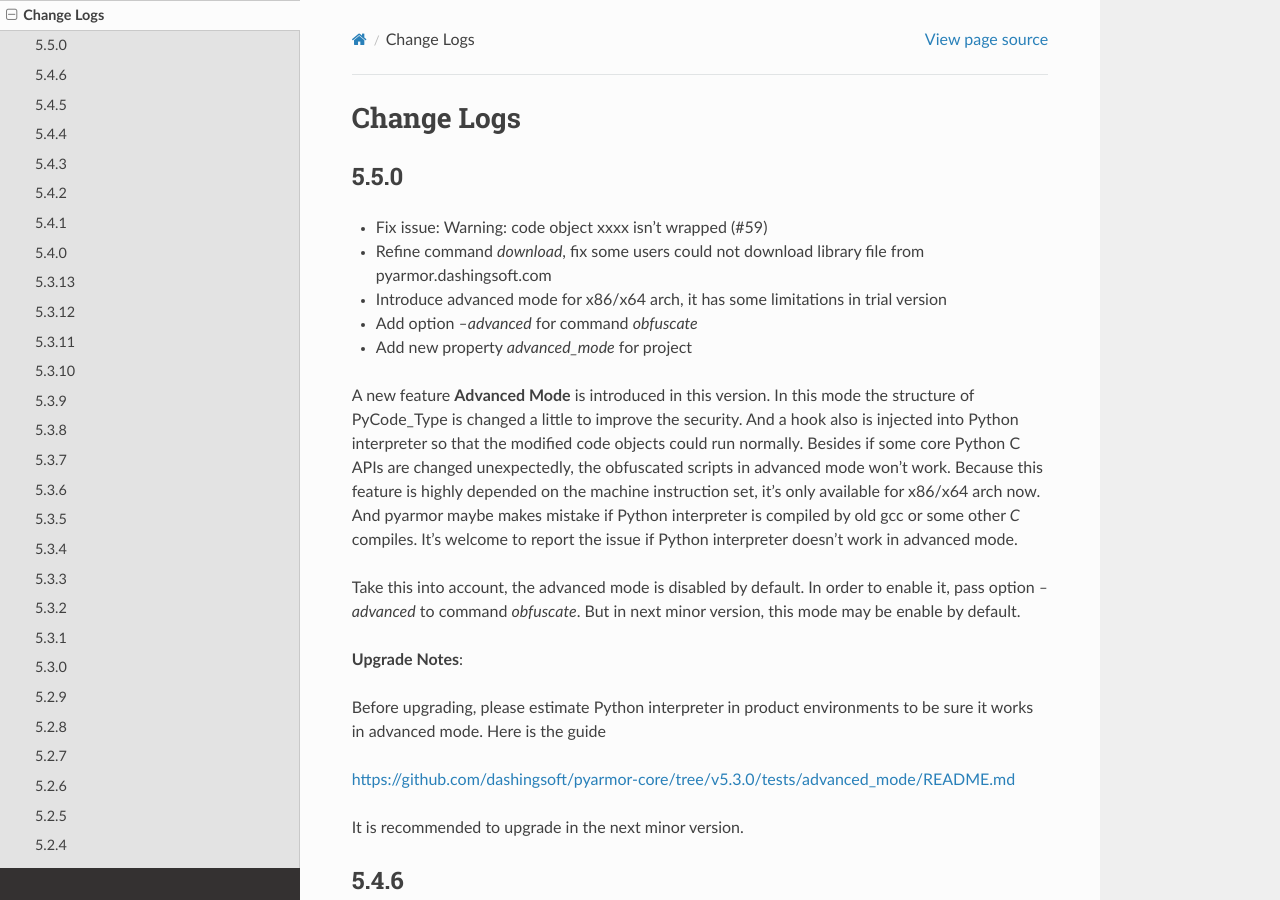
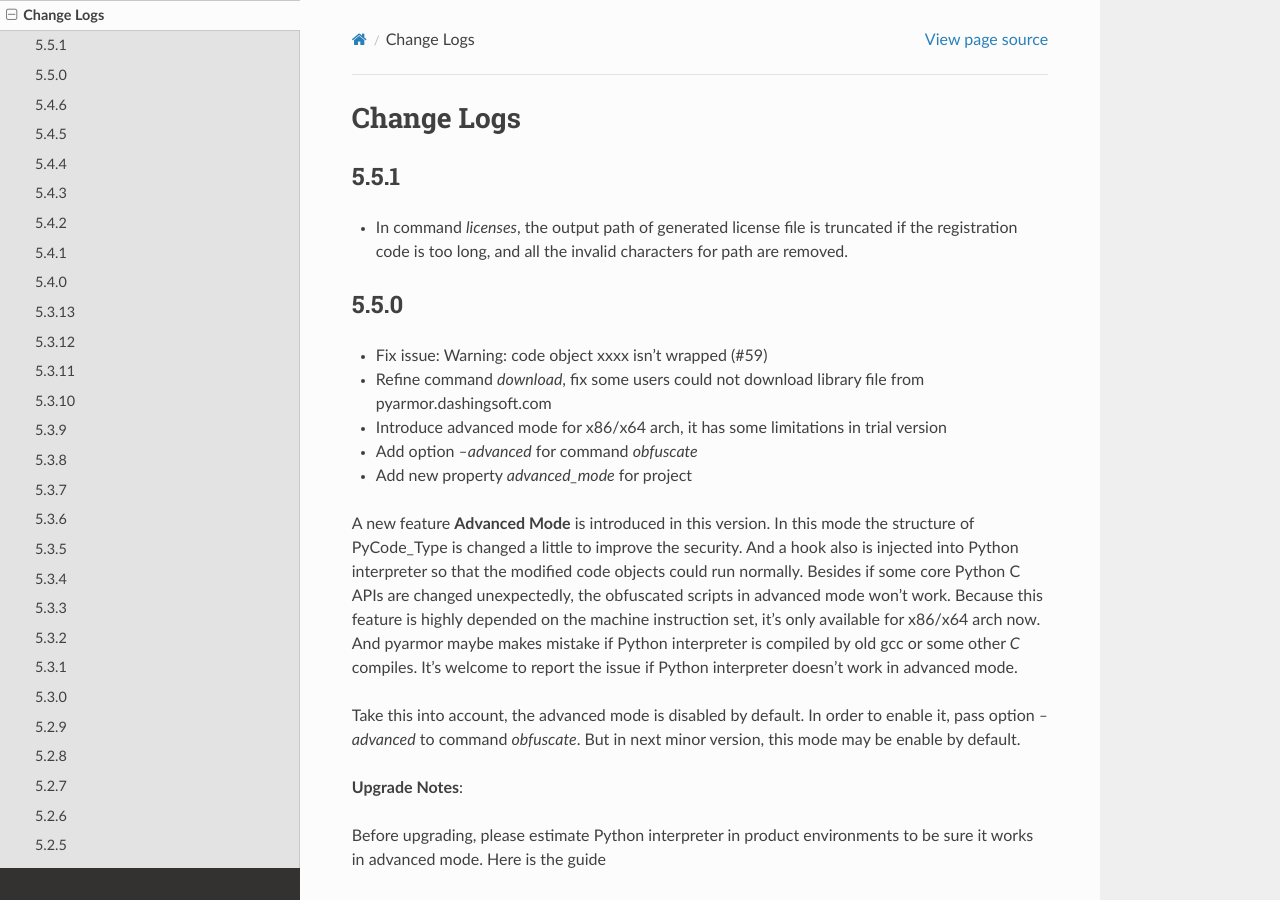
Before and after one commit to dashingsoft/pyarmor, a Sphinx documentation site: the page built from docs/change-logs.rst, in a window 1280 px wide and 900 px high. Built offline with Sphinx 7.4.7 and the Read the Docs theme 2.0.0, drawn with Linux system fonts in a browser that asks for light colours.

Commit message:
Change output license path

```diff
--- a/docs/change-logs.rst
+++ b/docs/change-logs.rst
@@ -2,6 +2,12 @@
 
 Change Logs
 ===========
+
+5.5.1
+-----
+* In command `licenses`, the output path of generated license file is truncated
+  if the registration code is too long, and all the invalid characters for path
+  are removed.
 
 5.5.0
 -----
```
Also changed, not shown: 1 other file.
